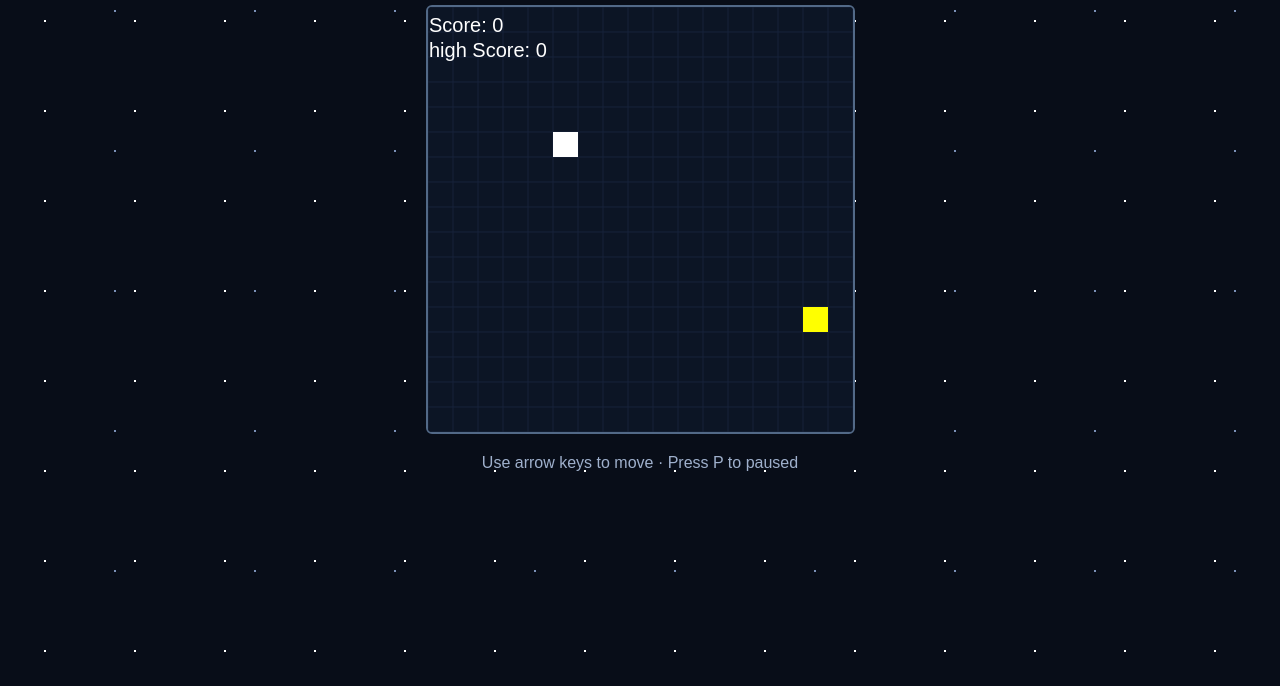
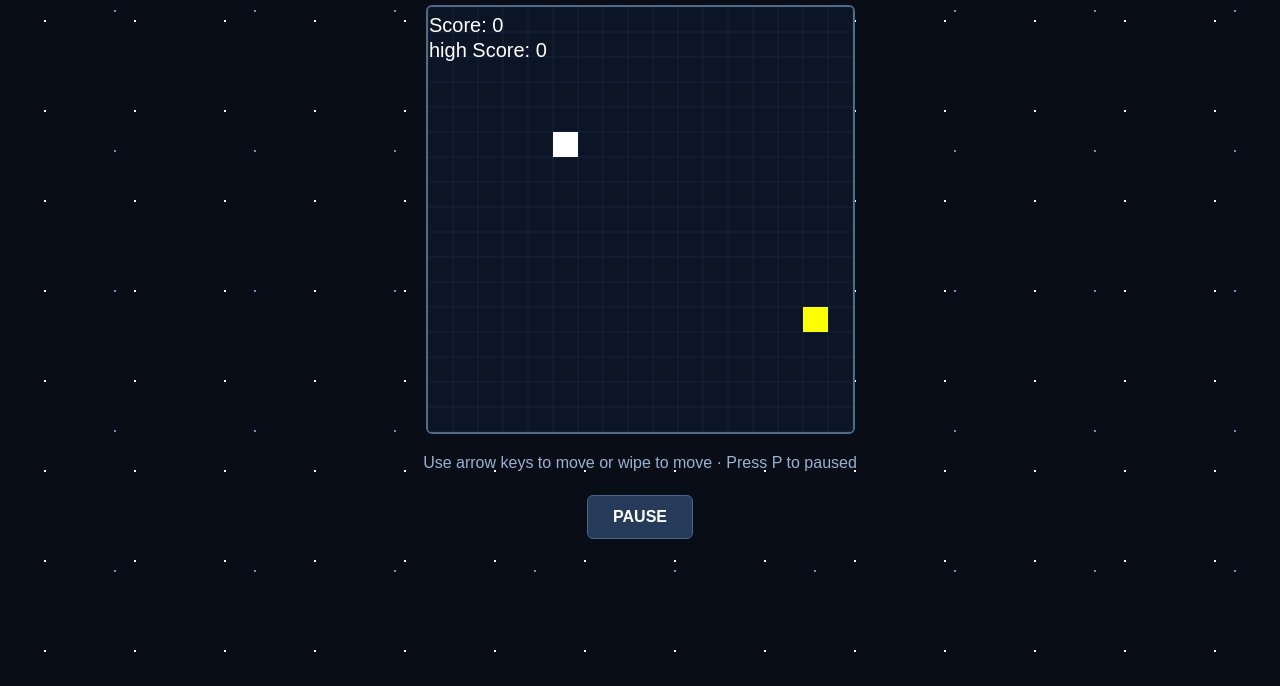
Before and after one commit to abode2011994-beep/snake-game-project, a plain HTML site: page index.html in a window 1280 px wide. Both pictures are taken after a click on the button "PLAY". Shown: the part 114-800 px from the top of the page. Drawn offline with Linux system fonts and the light colour scheme.

Commit message:
Update index.html

```diff
--- a/index.html
+++ b/index.html
@@ -29,7 +29,9 @@
 
         <canvas id="board"></canvas>
 
-        <p>Use arrow keys to move &middot; Press P to paused</p>
+        <p>Use arrow keys to move or wipe to move &middot; Press P to paused</p>
+
+        <button id="pauseButton">PAUSE</button>
 
         <div id="gameOverScreen" style="display: none;">
 
```
